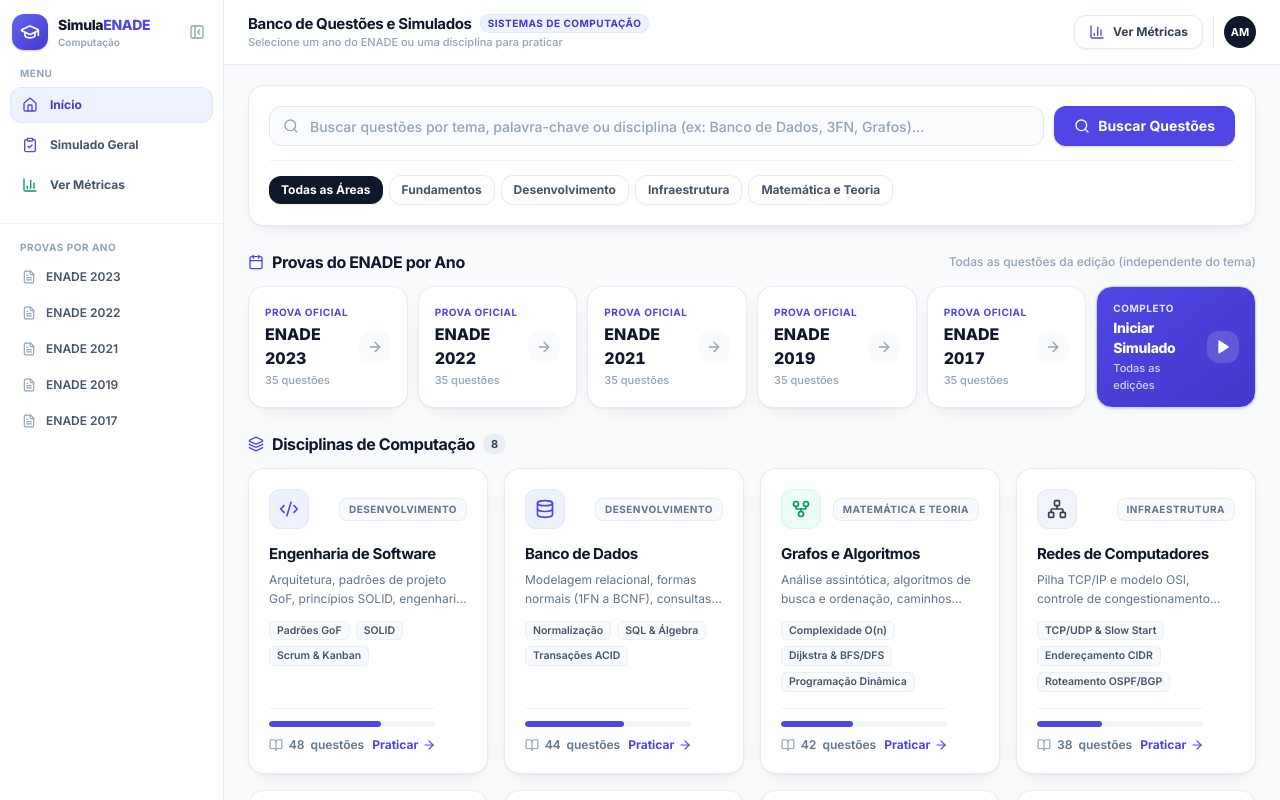
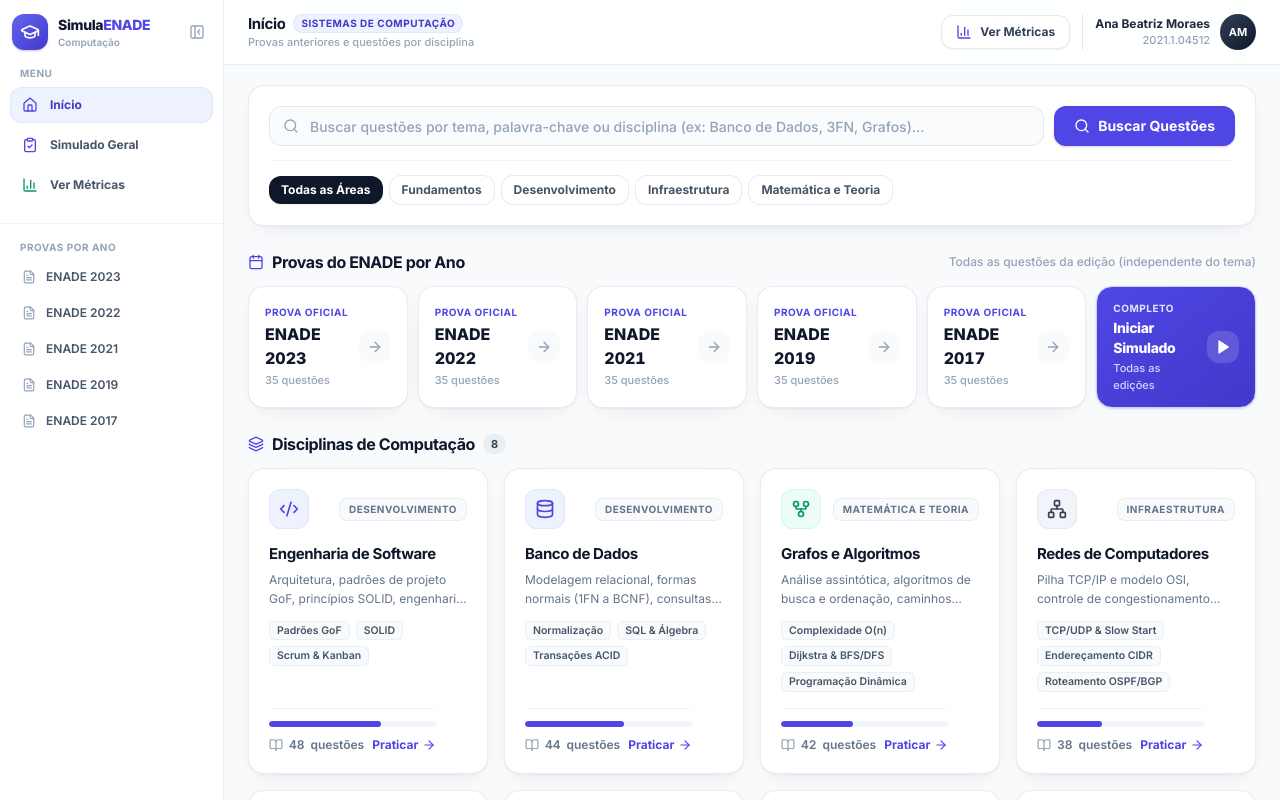
Before and after one commit to maranhaojose/sistema-provas-enade, a React (Vite) app: page / in a window 1280 px wide. Shown: the top 800 px of the page. Built offline with nearby package versions, Linux system fonts and the light colour scheme.

Commit message:
fix(header): restore student name and registration in top navbar

```diff
--- a/src/components/Header.tsx
+++ b/src/components/Header.tsx
@@ -1,4 +1,4 @@
-import { BarChart3, CheckCircle2, Menu, Trophy } from "lucide-react";
+import { BarChart3, CheckCircle2, ChevronDown, Menu, Trophy } from "lucide-react";
 import type { ExamMeta, StudentProfile } from "../types/question";
 import type { SimuladoStats } from "../hooks/useSimulado";
 import { cn } from "../lib/utils";
@@ -31,7 +31,7 @@ export function Header({
   return (
     <header className="sticky top-0 z-30 border-b border-slate-200/80 bg-white/85 backdrop-blur-xl">
       <div className="mx-auto flex h-16 max-w-[1360px] items-center justify-between gap-4 px-4 sm:px-6">
-        {/* Esquerda: Gatilho Mobile + Contexto da Página */}
+        {/* Esquerda: Gatilho Mobile + Título da Página */}
         <div className="flex min-w-0 items-center gap-3">
           <button
             type="button"
@@ -45,7 +45,7 @@ export function Header({
           <div className="min-w-0">
             <div className="flex items-center gap-2">
               <p className="truncate text-sm font-bold tracking-tight text-slate-900 sm:text-[15px]">
-                {isDashboard ? "Banco de Questões e Simulados" : (activeAreaTitle ?? exam.title)}
+                {isDashboard ? "Início" : (activeAreaTitle ?? exam.title)}
               </p>
               <span className="hidden rounded-full bg-brand-50 px-2 py-0.5 text-[10px] font-bold uppercase tracking-wider text-brand-700 ring-1 ring-inset ring-brand-100 sm:inline">
                 {exam.course}
@@ -53,14 +53,14 @@ export function Header({
             </div>
             <p className="truncate text-[11px] font-medium text-slate-400">
               {isDashboard
-                ? "Selecione um ano do ENADE ou uma disciplina para praticar"
+                ? "Provas anteriores e questões por disciplina"
                 : `${stats.answered} de ${stats.total} respondidas (${stats.progressPercent}%)`}
             </p>
           </div>
         </div>
 
-        {/* Direita: Botão de Métricas (Popup) + Status da Prova + Perfil */}
-        <div className="flex shrink-0 items-center gap-2.5">
+        {/* Direita: Botão Ver Métricas + Perfil completo (como estava originalmente) */}
+        <div className="flex shrink-0 items-center gap-3">
           {!isDashboard && (
             <div className="hidden items-center gap-1.5 sm:flex">
               <span className="inline-flex items-center gap-1 rounded-full bg-emerald-50 px-2.5 py-1 text-xs font-semibold text-emerald-700 ring-1 ring-inset ring-emerald-100">
@@ -73,7 +73,7 @@ export function Header({
                 disabled={!stats.isFinished}
                 title={
                   stats.isFinished
-                    ? "Ver resultado do simulado"
+                    ? "Ver desempenho final"
                     : "Responda todas as questões para liberar o resultado"
                 }
                 className={cn(
@@ -89,7 +89,7 @@ export function Header({
             </div>
           )}
 
-          {/* Botão Principal para abrir o Popup de Métricas */}
+          {/* Botão para abrir o Popup de Métricas */}
           <button
             type="button"
             onClick={onOpenMetrics}
@@ -99,12 +99,27 @@ export function Header({
             <span>Ver Métricas</span>
           </button>
 
-          {/* Avatar compacto */}
-          <div className="hidden items-center gap-2 border-l border-slate-200 pl-2.5 sm:flex">
-            <span
-              title={`${student.name} (${student.registration})`}
-              className="flex h-8 w-8 items-center justify-center rounded-full bg-slate-900 text-[11px] font-bold text-white"
-            >
+          {/* Perfil (mobile) */}
+          <button
+            type="button"
+            aria-label={`Perfil de ${student.name}`}
+            className="flex shrink-0 items-center gap-2 rounded-full border border-slate-200 bg-white py-1 pl-1 pr-2.5 transition hover:border-slate-300 hover:shadow-sm lg:hidden"
+          >
+            <span className="flex h-8 w-8 items-center justify-center rounded-full bg-slate-900 text-[11px] font-bold text-white">
+              {student.initials}
+            </span>
+            <ChevronDown className="h-3.5 w-3.5 text-slate-400" aria-hidden="true" />
+          </button>
+
+          {/* Perfil completo com nome, matrícula e foto/iniciais (desktop) */}
+          <div className="hidden items-center gap-2.5 border-l border-slate-200 pl-3 lg:flex">
+            <div className="text-right">
+              <p className="max-w-[150px] truncate text-xs font-bold text-slate-800">
+                {student.name}
+              </p>
+              <p className="text-[11px] font-medium text-slate-400">{student.registration}</p>
+            </div>
+            <span className="flex h-9 w-9 items-center justify-center rounded-full bg-gradient-to-br from-slate-700 to-slate-900 text-[11px] font-bold text-white ring-2 ring-white shadow-sm">
               {student.initials}
             </span>
           </div>
```
